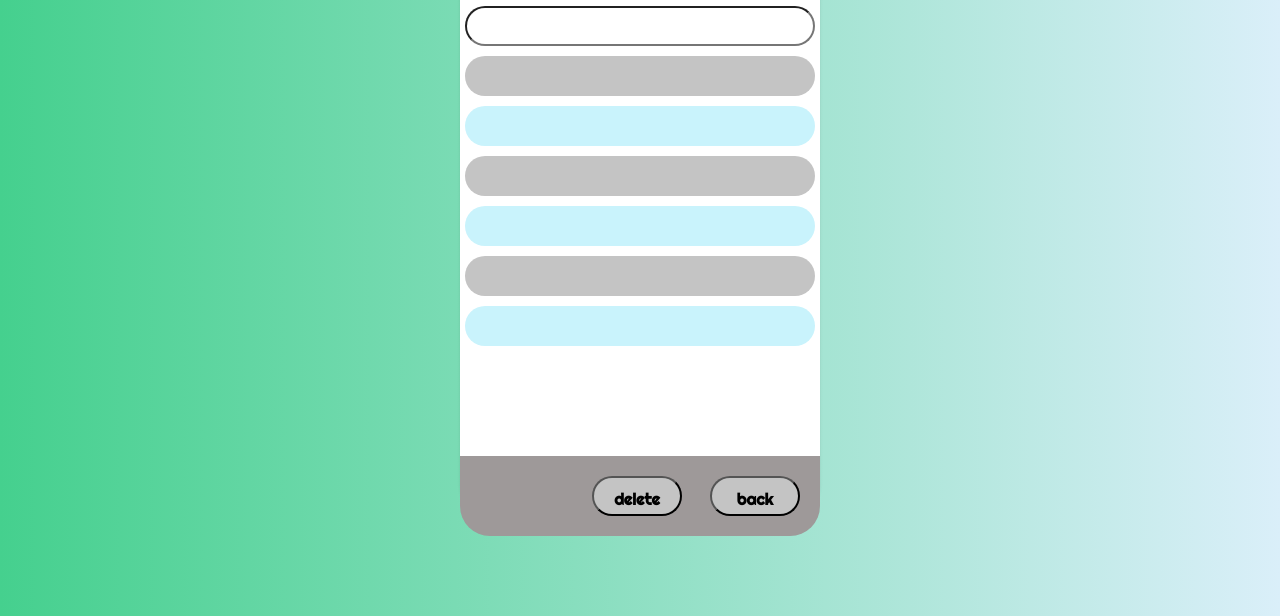
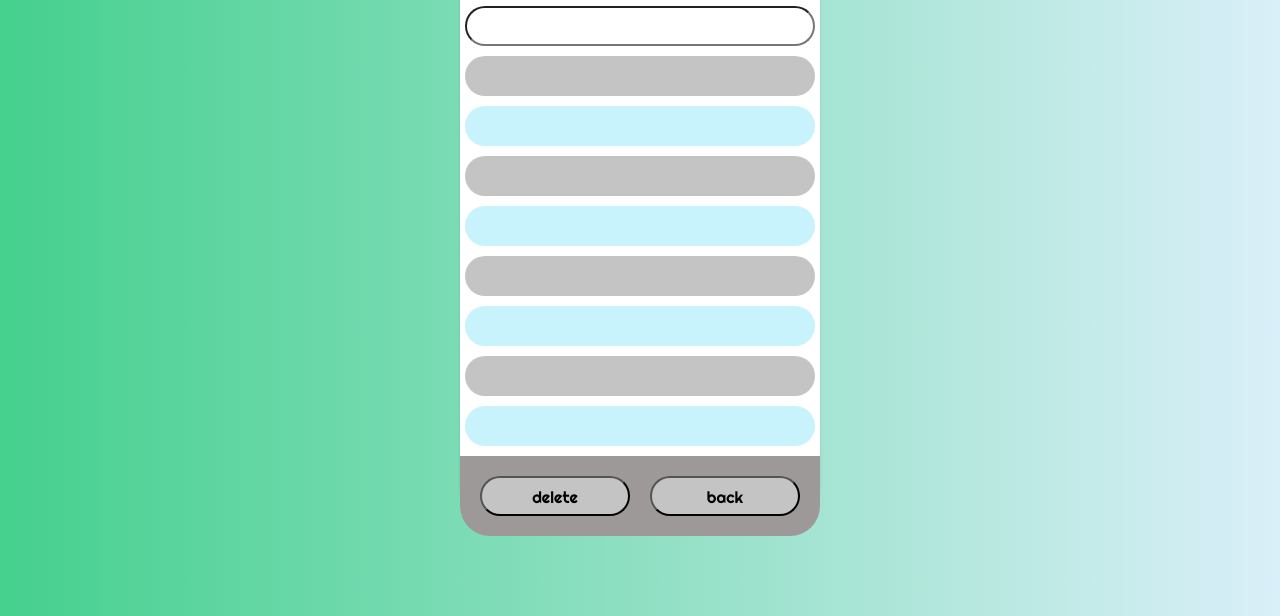
Before and after one commit to LadinAnton/project1, a plain HTML site: page ToDo/index.html in a window 1280 px wide. Shown: the part 184-800 px from the top of the page. Drawn offline with nearby package versions, Linux system fonts and the light colour scheme.

Commit message:
Update style.css

```diff
--- a/ToDo/style.css
+++ b/ToDo/style.css
@@ -50,36 +50,41 @@ height: 40px;
 background: #C4C4C4;
 margin-left: 16.5px;
 border-radius: 20px;
+outline:none;
 
 }
 #button2{
 position: absolute;
 margin-top: 20px;
-width: 90px;
+width: 150px;
 height: 40px;
 background: #C4C4C4;
-margin-left: 132px ;
+margin-left: 20px ;
 border-radius: 20px;
+outline:none;
 }
 
 #button3{
 position: absolute;
 margin-top: 20px;
-width: 90px;
+width: 150px;
 height: 40px;
 background: #C4C4C4;
-margin-left: 250px;
+margin-left: 190px;
 border-radius: 20px;
+outline:none;
 }
 
 #button4{
     position: absolute;
-    margin-top: -518px;
+    margin-top: -519px;
     width: 50px;
     height: 40px;
     background: #93DBEB;;
     margin-left: 290px;
     border-radius: 20px;
+    outline:none;
+    font-size: 15px;
     }
 
     #button5{
@@ -99,6 +104,9 @@ border-radius: 20px;
         background: #FFFFFF;
         margin-left: 5px ;
         border-radius: 20px;
+        outline:none;
+        text-align: center
+
     }
     #button7{
         position: absolute;
@@ -145,7 +153,24 @@ border-radius: 20px;
         margin-left: 5px ;
         border-radius: 20px;
     }
-
+    #button12{
+        position: absolute;
+        margin-top: -100px;
+        width: 350px;
+        height: 40px;
+        background: #C4C4C4;
+        margin-left: 5px ;
+        border-radius: 20px;
+    }
+    #button13{
+        position: absolute;
+        margin-top: -50px;
+        width: 350px;
+        height: 40px;
+        background: #C9F3FC;
+        margin-left: 5px ;
+        border-radius: 20px;
+    }
 
 h1{
 font-family: "Righteous-Regular" , Arial;
@@ -159,19 +184,28 @@ color: #000000;
 p{
     font-family:"Righteous-Regular";
     text-align: center;
-    font-weight: bold;
-    margin-top: 8px;
+    font-weight: normal;
+    margin-top: 6px;
     }
 
     p#1{
         position: absolute;
-        margin-top: 20px;
+        margin-top: 15px;
         width: 70px;
         height: 40px;
         background: #C4C4C4;
         margin-left: 144.5px ;
         border-radius: 20px;
     }
+    p#3{
+        font-family:"Righteous-Regular";
+        text-align: center;
+        font-weight: normal;
+        margin-top: 6px;
+        font-size: 5px;
+    }
+
+
 
 @font-face{
 
```
